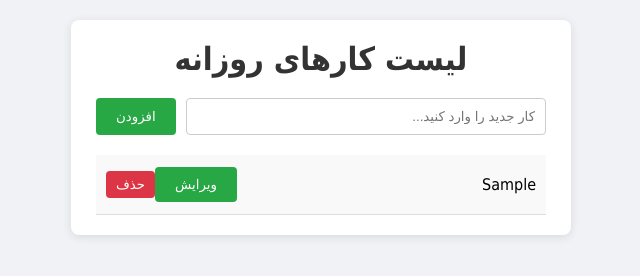
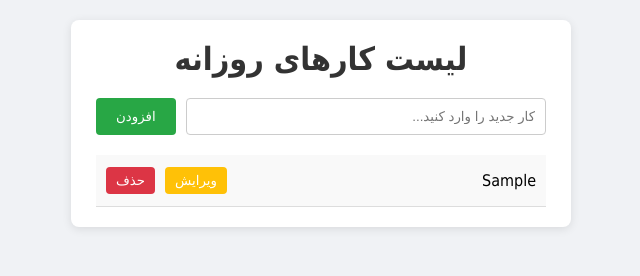
Before and after one commit to auroca1234/todo-list, a plain HTML site: page index.html in a window 1280 px wide. Both pictures are taken after typing "Sample" into the empty fields and a click on the button "افزودن". Shown: the whole page, without its empty margins (319-959 px from the left). Drawn offline with Linux system fonts and the light colour scheme.

Commit message:
Update style.css

```diff
--- a/style.css
+++ b/style.css
@@ -41,14 +41,18 @@ input[type="text"] {
 
 button {
   padding: 10px 20px;
-  background-color: #28a745;
   border: none;
   color: white;
   border-radius: 4px;
   cursor: pointer;
 }
 
-button:hover {
+/* دکمه افزودن */
+form button {
+  background-color: #28a745;
+}
+
+form button:hover {
   background-color: #218838;
 }
 
@@ -63,6 +67,8 @@ li {
   display: flex;
   justify-content: space-between;
   align-items: center;
+  gap: 10px;
+  flex-wrap: wrap;
 }
 
 li.done {
@@ -76,17 +82,32 @@ li.done {
   cursor: pointer;
 }
 
+/* دکمه حذف */
 .delete-btn {
   background-color: #dc3545;
-  color: white;
-  border: none;
   padding: 6px 10px;
-  border-radius: 4px;
-  cursor: pointer;
 }
 
 .delete-btn:hover {
   background-color: #c82333;
+}
+
+/* دکمه ویرایش */
+.edit-btn {
+  background-color: #ffc107;
+  color: white;
+  padding: 6px 10px;
+}
+
+.edit-btn:hover {
+  background-color: #e0a800;
+}
+
+.delete-btn,
+.edit-btn {
+  border: none;
+  border-radius: 4px;
+  cursor: pointer;
 }
 
 @media (max-width: 600px) {
```
